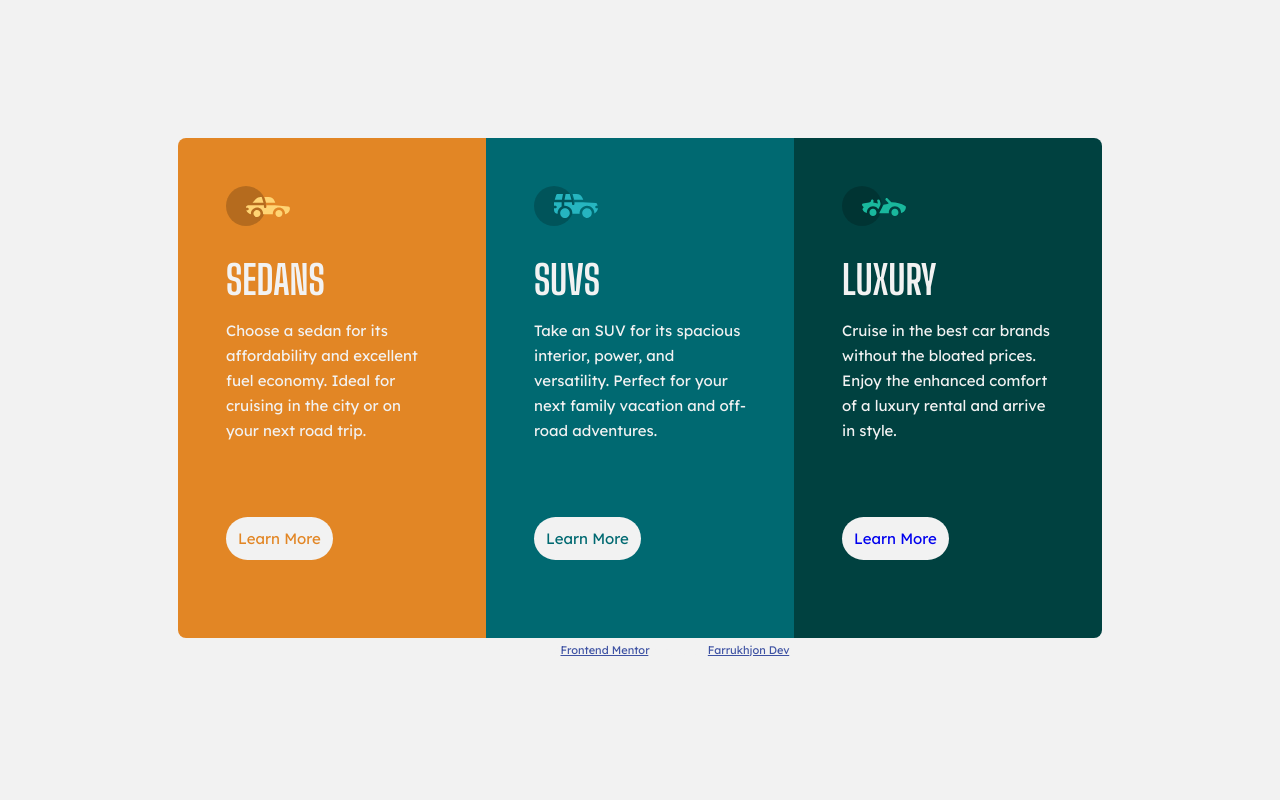
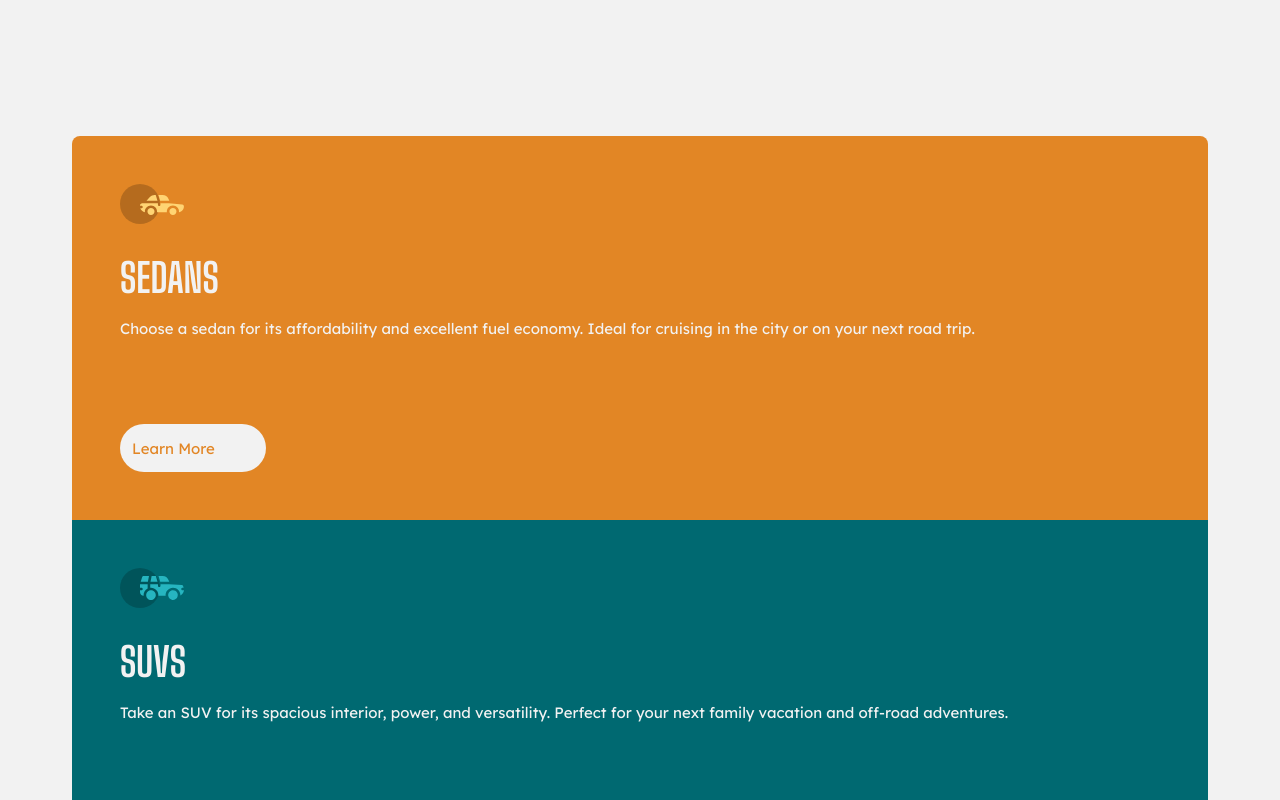
Before and after one commit to Farrukhjondev/3column-preview-card-component, a plain HTML site: page src/index.html in a window 1280 px wide. Shown: the top 800 px of the page. Drawn offline with Linux system fonts and the light colour scheme.

Commit message:
fix button styles

```diff
--- a/src/style.css
+++ b/src/style.css
@@ -25,6 +25,8 @@ html {
 *::after {
   box-sizing: border-box;
 }
+/* DEVICE TYPE */
+
 
 /* MAIN */
 body {
@@ -33,9 +35,9 @@ body {
   justify-content: center;
   align-items: center;
   width: 100%;
-  min-height: 100vh;
-  padding: 48px 60px;
+  min-width: 375px;
   margin: 0;
+  padding: 88px 24px;
   font-family: var(--body-text-font);
   font-weight: 400;
   font-size: 15px;
@@ -48,7 +50,7 @@ body {
  .button {
   width: 146px;
   height: 48px;
-  padding: 12px;
+  /* padding: 12px 32px; */
   border-radius: 25px;
   background-color: var(--body-bg);
 
@@ -75,39 +77,38 @@ body {
   color: var(--secandary-dark);
 }
 
-/* ATTRIBUTION */
-.attribution { font-size: 11px; text-align: center; }
-.attribution a { color: hsl(228, 45%, 44%); }
-
 .header {
   display: none;
 }
 
 .preview-card {
-  display: flex;
+  display: block;
   justify-content: center;
-  align-items: center;
+  align-items: auto;
   padding: 48px;
   margin: 0;
-  width: 920px;
-  height: 500px;
+  width: 100%;
+  min-width: 327px;
 }
 
 .preview-card--first {
-  display: block;
+  display: flex;
+  flex-direction: column;
   background-color: var(--primary);
-  border-radius: 8px 0px 0px 8px;
+  border-radius: 8px 8px 0px 0px;
 }
 
 .preview-card--second {
-  display: block;
+  display: flex;
+  flex-direction: column;
   background-color: var(--secondary);
 }
 
 .preview-card--thrid {
-  display: block;
+  display: flex;
+  flex-direction: column;
   background-color: var(--secandary-dark);
-  border-radius: 0px 8px 8px 0px;
+  border-radius: 0px 0px 8px 8px;
 }
 
 .preview-card__icon {
@@ -127,9 +128,11 @@ body {
 }
 
 .preview-card__text {
-  width: 212px ;
-  margin-top: 0;
+  /* width: 100% ;
+  align-items: center; */
+  margin-top: 0px;
   margin-bottom: 83px;
+
 }
 
 
```
